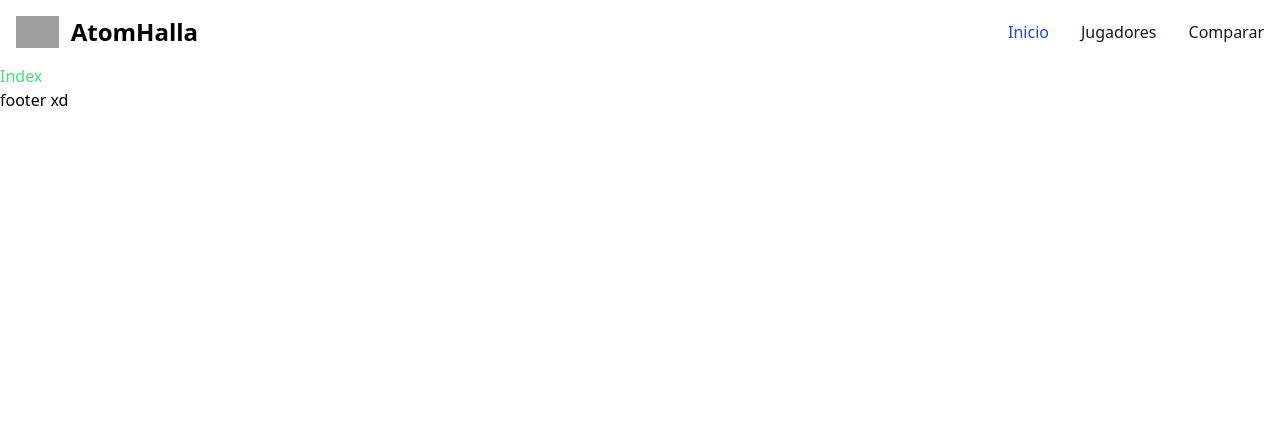
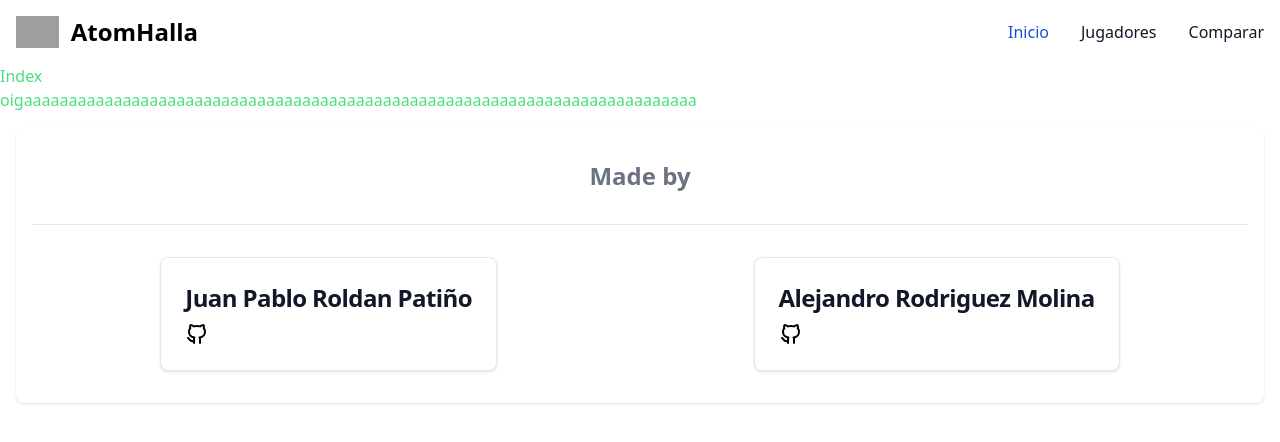
Before and after one commit to JuanPabloRP/atomhalla, a React (Vite) app: page / in a window 1280 px wide. Shown: the top 442 px of the page. Built offline with nearby package versions, Linux system fonts and the light colour scheme; grey boxes are pictures that could not be loaded.

Commit message:
feat: se inicio a hacer el footer

```diff
--- a/src/App.jsx
+++ b/src/App.jsx
@@ -1,6 +1,7 @@
 import { BrowserRouter as Router, Routes, Route } from 'react-router-dom';
 import Index from './pages/Index';
 import PublicLayout from './layouts/PublicLayout';
+import NoMatch from "./components/NoMatch"
 
 function App() {
 	return (
@@ -11,8 +12,8 @@ function App() {
 						<Route path="" element={<Index />} />
 					</Route>
 
-					{/* Cambiar por un componente NoMatch */}
-					<Route path="*" element={<h1>Esta ruta no existe</h1>} />
+					{/* Cambiar por componente NoMatch xd */}
+					<Route path="*" element={<NoMatch />} />
 				</Routes>
 			</Router>
 		</>
--- a/src/components/Footer.jsx
+++ b/src/components/Footer.jsx
@@ -1,7 +1,54 @@
 const Footer = () => {
+	const madeBy = [
+		{
+			name: 'Juan Pablo Roldan Patiño',
+			links: [{}],
+		},
+		{
+			name: 'Alejandro Rodriguez Molina',
+			links: [{}],
+		},
+	];
+
 	return (
-		<footer>
-			<p>footer xd</p>
+		<footer className="bg-white rounded-lg shadow dark:bg-gray-900 m-4">
+			<section className="w-full max-w-screen-xl mx-auto p-4 md:py-8">
+				<h1 className="text-gray-500 dark:text-white text-center text-2xl font-bold ">
+					Made by
+				</h1>
+				<hr className="my-6 border-gray-200 sm:mx-auto dark:border-gray-700 lg:my-8" />
+				<section className="flex justify-around">
+					{madeBy.map(({ name, links }) => (
+						<article
+							key={name}
+							className="block max-w-sm p-6 bg-white border border-gray-200 rounded-lg shadow hover:bg-gray-100 dark:bg-gray-800 dark:border-gray-700 dark:hover:bg-gray-700"
+						>
+							<h2 className="mb-2 text-2xl font-bold tracking-tight text-gray-900 dark:text-white">
+								{name}
+							</h2>
+							<main>
+								<a href="">
+									<svg
+										xmlns="http://www.w3.org/2000/svg"
+										className="icon icon-tabler icon-tabler-brand-github  dark:text-white"
+										width="24"
+										height="24"
+										viewBox="0 0 24 24"
+										strokeWidth="2"
+										stroke="currentColor"
+										fill="none"
+										strokeLinecap="round"
+										strokeLinejoin="round"
+									>
+										<path stroke="none" d="M0 0h24v24H0z" fill="none"></path>
+										<path d="M9 19c-4.3 1.4 -4.3 -2.5 -6 -3m12 5v-3.5c0 -1 .1 -1.4 -.5 -2c2.8 -.3 5.5 -1.4 5.5 -6a4.6 4.6 0 0 0 -1.3 -3.2a4.2 4.2 0 0 0 -.1 -3.2s-1.1 -.3 -3.5 1.3a12.3 12.3 0 0 0 -6.2 0c-2.4 -1.6 -3.5 -1.3 -3.5 -1.3a4.2 4.2 0 0 0 -.1 3.2a4.6 4.6 0 0 0 -1.3 3.2c0 4.6 2.7 5.7 5.5 6c-.6 .6 -.6 1.2 -.5 2v3.5"></path>
+									</svg>
+								</a>
+							</main>
+						</article>
+					))}
+				</section>
+			</section>
 		</footer>
 	);
 };
--- /dev/null
+++ b/src/components/NoMatch.jsx
@@ -0,0 +1,16 @@
+import { Link } from 'react-router-dom';
+
+const NoMatch = () => {
+	return (
+		<main className="max-w-4xl m-auto text-center flex justify-center items-center h-screen flex-col">
+			<h2 className="text-red-700 text-4xl font-semibold pb-4">
+				Error, estás intentando ingresar a ruta que no existe
+			</h2>
+			<Link className="text-2xl text-black dark:text-white hover:text-gray-300" to={'/'}>
+				Regresar
+			</Link>
+		</main>
+	);
+};
+
+export default NoMatch;
--- a/src/pages/Index.jsx
+++ b/src/pages/Index.jsx
@@ -1,5 +1,13 @@
 const Index = () => {
-	return <div className="text-green-400">Index</div>;
+	return(
+		<main className="text-green-400">
+			<h1>Index</h1>
+			<p>
+				oigaaaaaaaaaaaaaaaaaaaaaaaaaaaaaaaaaaaaaaaaaaaaaaaaaaaaaaaaaaaaaaaaaaaaaaaaaaa
+
+			</p>
+		</main>
+	);
 };
 
 export default Index;
--- /dev/null
+++ b/src/pages/Players.jsx
@@ -0,0 +1 @@
+rafce
```
